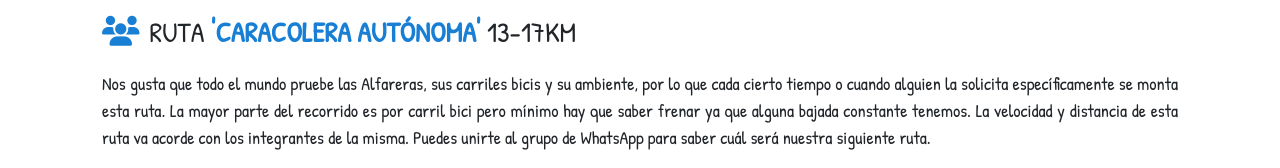
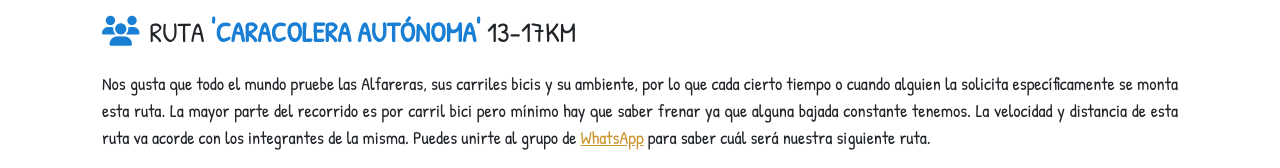
Before and after one commit to CHIPIXB/alfareros-patina, an Angular app: page /rutas/wikiloc in a window 1280 px wide. Both pictures are taken after a click on the button "RUTAS". Shown: the part 1282-1450 px from the top of the page. Built offline with nearby package versions, Linux system fonts and the light colour scheme; a web font is replaced by a local one.

Commit message:
añadido el enlace de whatsapp en las descripciones de wikiloc

```diff
--- a/src/app/pages/wikiloc-rutas/wikiloc-rutas.css
+++ b/src/app/pages/wikiloc-rutas/wikiloc-rutas.css
@@ -88,6 +88,9 @@ strong {
     }
 }
 
+a {
+    color: var(--color-secundario);
+}
 
 
 
--- a/src/app/pages/wikiloc-rutas/wikiloc-rutas.html
+++ b/src/app/pages/wikiloc-rutas/wikiloc-rutas.html
@@ -20,7 +20,7 @@
                     <i class="fa-solid fa-users"></i>
                     <h3>RUTA <strong>'CARACOLERA AUTÓNOMA'</strong> 13-17KM</h3>
                 </div>
-                <p>Nos gusta que todo el mundo pruebe las Alfareras, sus carriles bicis y su ambiente, por lo que cada cierto tiempo o cuando alguien la solicita específicamente se monta esta ruta. La mayor parte del recorrido es por carril bici pero mínimo hay que saber frenar ya que alguna bajada constante tenemos. La velocidad y distancia de esta ruta va acorde con los integrantes de la misma. Puedes unirte al grupo de WhatsApp para saber cuál será nuestra siguiente ruta.</p>
+                <p>Nos gusta que todo el mundo pruebe las Alfareras, sus carriles bicis y su ambiente, por lo que cada cierto tiempo o cuando alguien la solicita específicamente se monta esta ruta. La mayor parte del recorrido es por carril bici pero mínimo hay que saber frenar ya que alguna bajada constante tenemos. La velocidad y distancia de esta ruta va acorde con los integrantes de la misma. Puedes unirte al grupo de <a href="https://chat.whatsapp.com/Efe5Q7fDTmKDiwziEtD07A?mode=ems_wa_t" target="_blank">WhatsApp</a> para saber cuál será nuestra siguiente ruta.</p>
             </article>
 
             <article class="info-rutas">
@@ -28,7 +28,7 @@
                     <i class="fa-solid fa-person-skating"></i>
                     <h3>RUTA <strong>'PATINAMOS SIN PRISA'</strong> 15-20KM</h3>
                 </div>
-                <p>Esta es la ruta que normalmente hacemos cuando el tiempo lo permite, la Alfarera oficial por así decirlo, aunque vamos variando algún tramo para que no se haga muy monótona. La velocidad y distancia de esta ruta va acorde con los integrantes de la misma. Puedes unirte al grupo de WhatsApp para saber cuál será nuestra siguiente ruta.</p>
+                <p>Esta es la ruta que normalmente hacemos cuando el tiempo lo permite, la Alfarera oficial por así decirlo, aunque vamos variando algún tramo para que no se haga muy monótona. La velocidad y distancia de esta ruta va acorde con los integrantes de la misma. Puedes unirte al grupo de <a href="https://chat.whatsapp.com/Efe5Q7fDTmKDiwziEtD07A?mode=ems_wa_t" target="_blank">WhatsApp</a> para saber cuál será nuestra siguiente ruta.</p>
             </article>
 
             <article class="info-rutas">
@@ -36,7 +36,7 @@
                     <i class="fa-solid fa-xmark"></i>
                     <h3>RUTA <strong>'ALFAREROS EN EL X-MADRID + CENA'</strong> 20-25KM</h3>
                 </div>
-                <p>Cuando entramos más en invierno, preferimos asegurar el Día Alfarero en X-Madrid (centro comercial en el que se permite patinar), ya que así estamos resguardados del viento y la lluvia. Al terminar la ruta, además, tenemos un sitio cubierto donde poder cenar. En caso de que empiece a llover antes de comenzar la ruta, contamos con el centro comercial para hacer sesión técnica. La velocidad y distancia de esta ruta va acorde con los integrantes de la misma. Puedes unirte al grupo de WhatsApp para saber cuál será nuestra siguiente ruta.</p>
+                <p>Cuando entramos más en invierno, preferimos asegurar el Día Alfarero en X-Madrid (centro comercial en el que se permite patinar), ya que así estamos resguardados del viento y la lluvia. Al terminar la ruta, además, tenemos un sitio cubierto donde poder cenar. En caso de que empiece a llover antes de comenzar la ruta, contamos con el centro comercial para hacer sesión técnica. La velocidad y distancia de esta ruta va acorde con los integrantes de la misma. Puedes unirte al grupo de <a href="https://chat.whatsapp.com/Efe5Q7fDTmKDiwziEtD07A?mode=ems_wa_t" target="_blank">WhatsApp</a> para saber cuál será nuestra siguiente ruta.</p>
             </article>
 
             <article class="info-rutas">
@@ -44,7 +44,7 @@
                     <i class="fa-solid fa-fire-flame-curved"></i>
                     <h3>RUTA <strong>'ALFARERA A FUEGO'</strong> 25-30KM</h3>
                 </div>
-                <p>Esta ruta es especial porque no se publica, no se prevee, esta ruta surge. Normalmente vamos con la intención de hacer Alfareros en el X-Madrid o patinamos sin prisa pero cuando vamos terminando la ruta a los integrantes les apetece seguir patinando, y se alarga unos kilómetros. La velocidad y distancia de esta ruta va acorde con los integrantes de la misma. Puedes unirte al grupo de WhatsApp para saber cuál será nuestra siguiente ruta.</p>
+                <p>Esta ruta es especial porque no se publica, no se prevee, esta ruta surge. Normalmente vamos con la intención de hacer Alfareros en el X-Madrid o patinamos sin prisa pero cuando vamos terminando la ruta a los integrantes les apetece seguir patinando, y se alarga unos kilómetros. La velocidad y distancia de esta ruta va acorde con los integrantes de la misma. Puedes unirte al grupo de <a href="https://chat.whatsapp.com/Efe5Q7fDTmKDiwziEtD07A?mode=ems_wa_t" target="_blank">WhatsApp</a> para saber cuál será nuestra siguiente ruta.</p>
             </article>
 
         </div>
```
